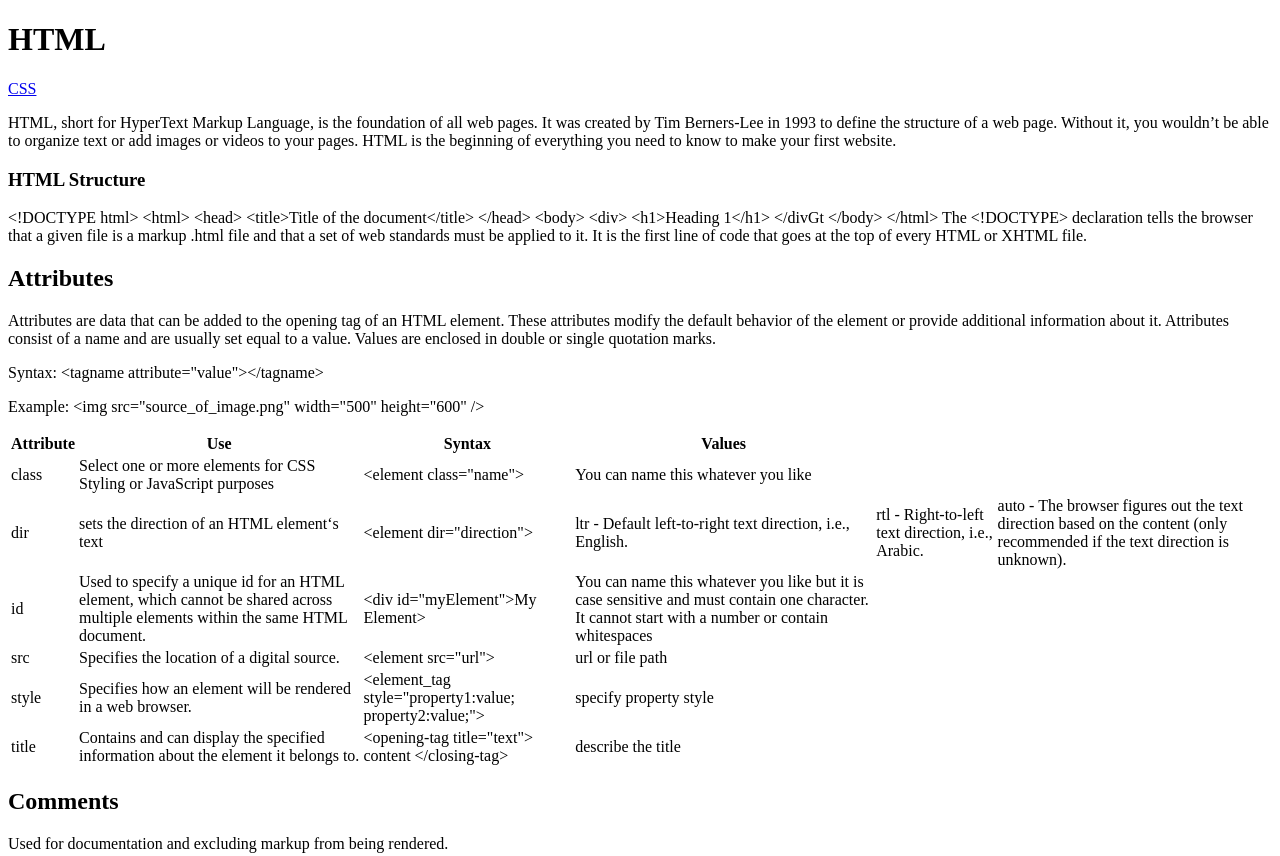
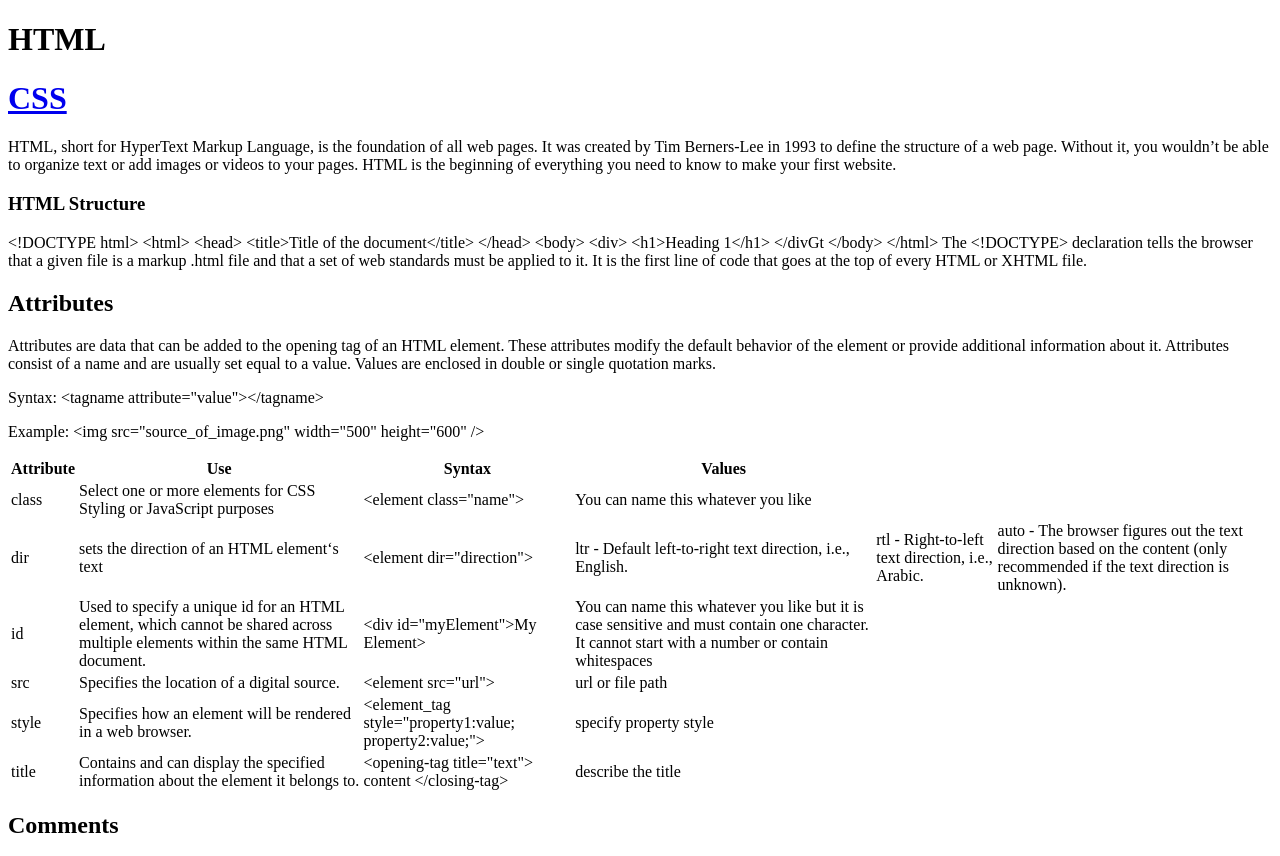
Before and after one commit to TJVanny/Project-Custom-HTML-CSS-Cheat-Sheet-Creation, a plain HTML site: page index.html in a window 1280 px wide. Shown: the top 856 px of the page. Drawn offline with Linux system fonts and the light colour scheme.

Commit message:
Update index.html

```diff
--- a/index.html
+++ b/index.html
@@ -5,7 +5,7 @@
   </head>
   <body>
 <h1>HTML</h1>
-<a href="./css.html">CSS</a>
+<h1><a href="./css.html">CSS</a></h1>
     <p>HTML, short for HyperText Markup Language, is the foundation of all web pages. It was created by Tim Berners-Lee in 1993 to define the structure of a web page. Without it, you wouldn’t be able to organize text or add images or videos to your pages. HTML is the beginning of everything you need to know to make your first website.</p>
 <h3>HTML Structure</h3>
     <p>
```
